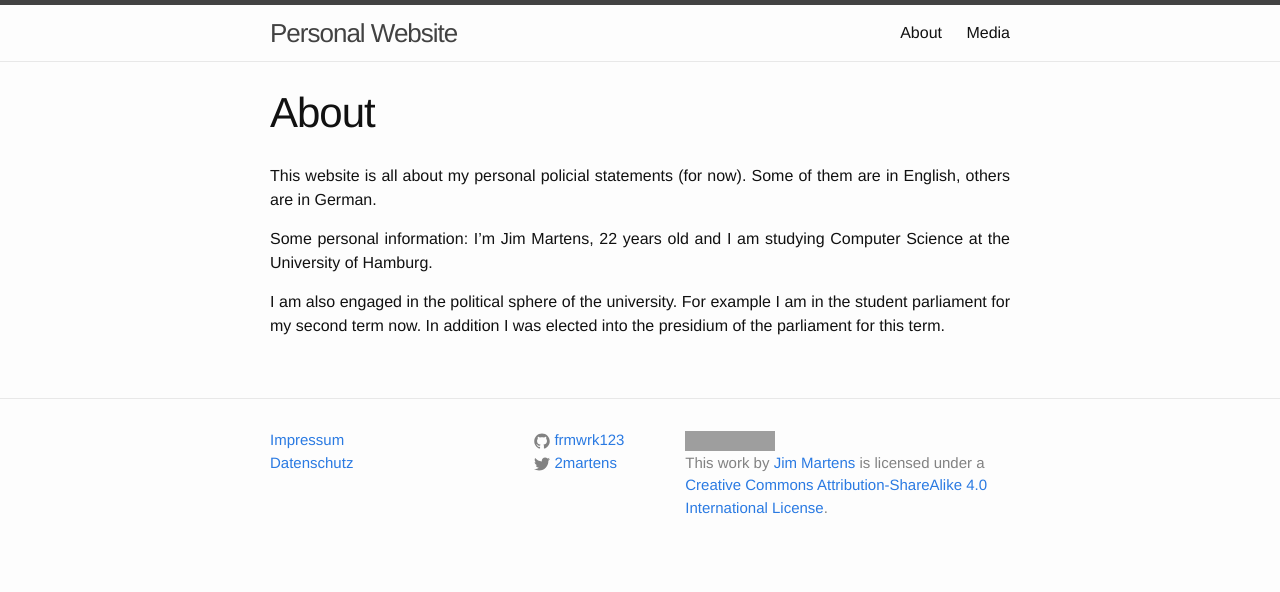
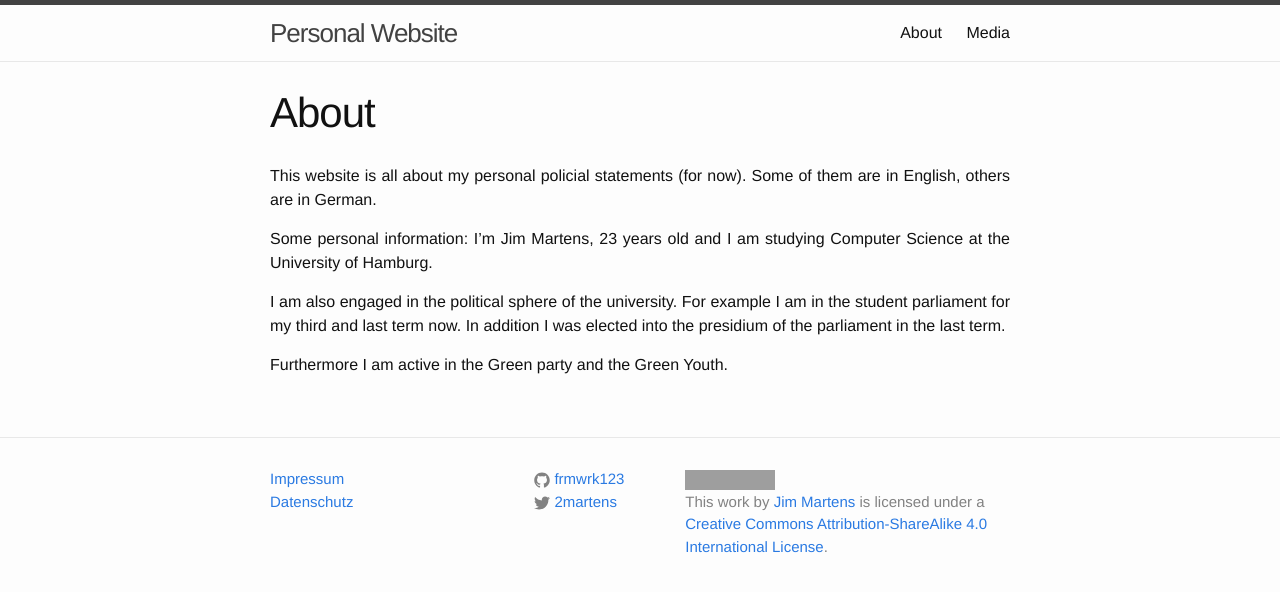
Before and after one commit to frmwrk123/frmwrk123.github.io, a Jekyll site: the page built from about.md, in a window 1280 px wide. Shown: the top 592 px of the page. Built offline with Jekyll 4.4.1, drawn with Linux system fonts in a browser that asks for light colours; grey boxes are pictures that could not be loaded.

Commit message:
Updated about site
Signed-off-by: Jim Martens <github@2martens.de>

```diff
--- a/about.md
+++ b/about.md
@@ -8,9 +8,11 @@ This website is all about my personal policial statements (for now).
 Some of them are in English, others are in German.
 
 Some personal information:
-I'm Jim Martens, 22 years old and I am studying Computer Science at
+I'm Jim Martens, 23 years old and I am studying Computer Science at
 the University of Hamburg.
 
 I am also engaged in the political sphere of the university. For example
-I am in the student parliament for my second term now. In addition I was
-elected into the presidium of the parliament for this term.
+I am in the student parliament for my third and last term now. In addition I was
+elected into the presidium of the parliament in the last term.
+
+Furthermore I am active in the Green party and the Green Youth.
```
